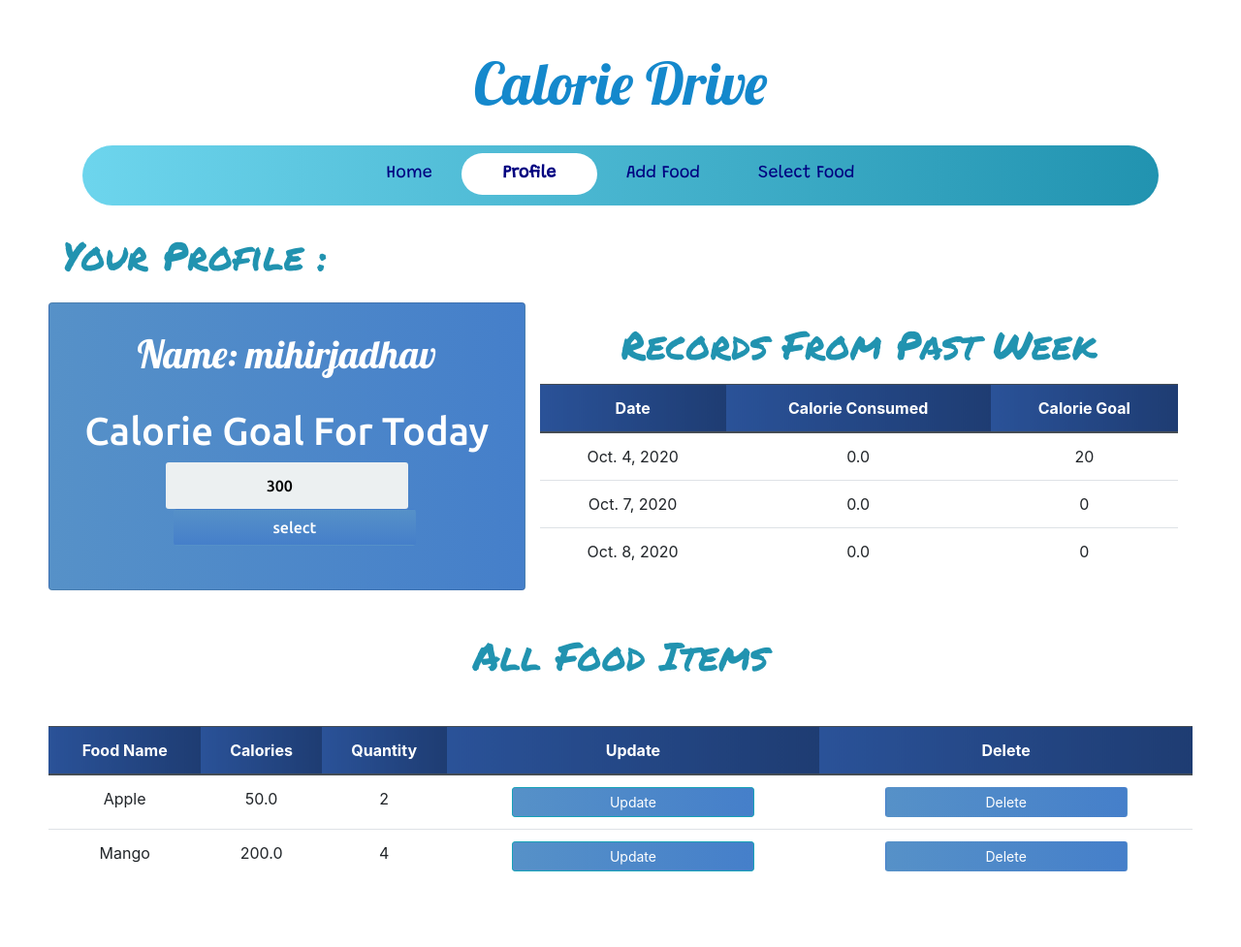
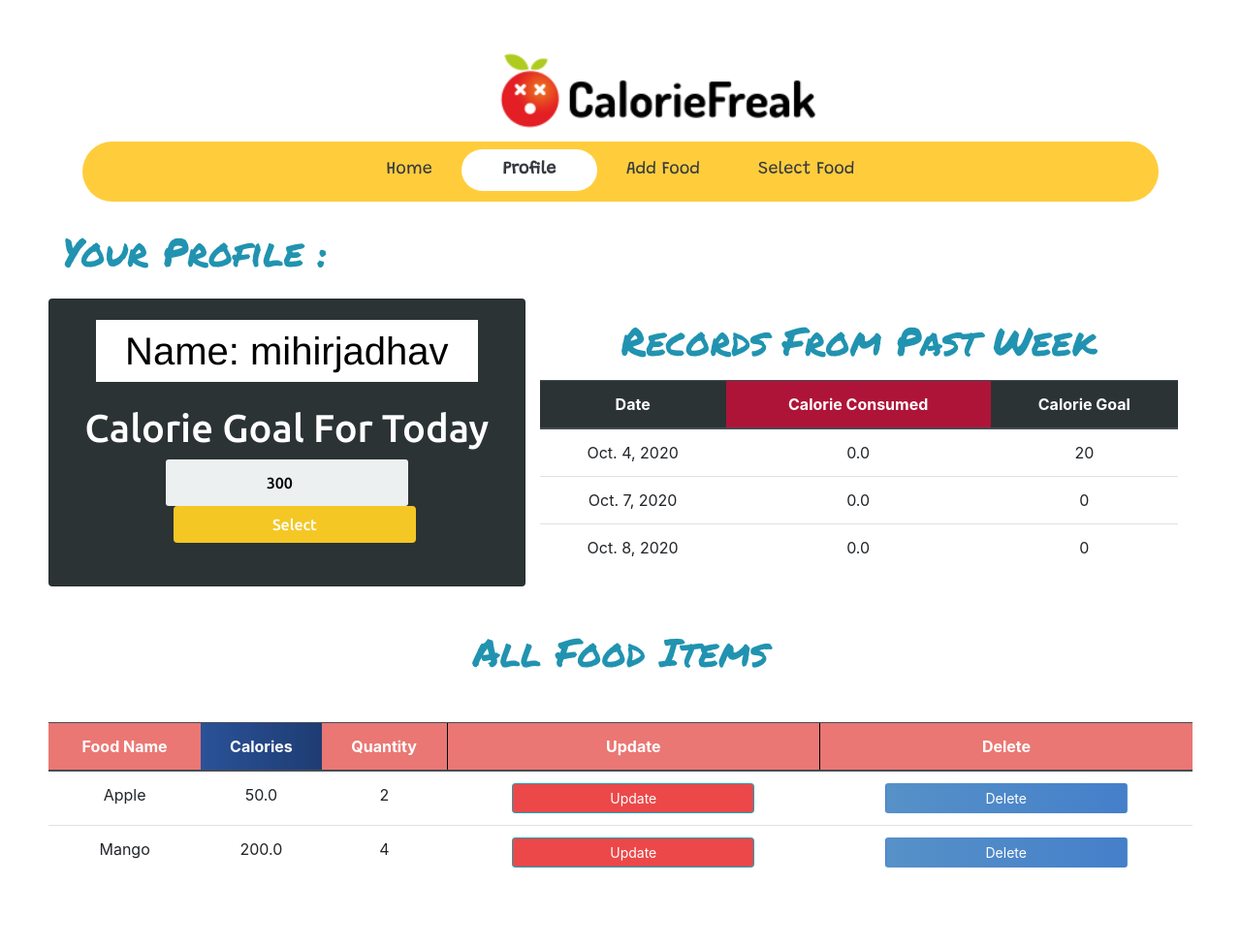
Before and after one commit to mihirjadhav04/django-calories-tracker, a Django app: page /profile/ in a window 1280 px wide. Shown: the whole page at 97% size. After the commit the page ends 895 px from the top, so only its background shows below. Run offline with Django 3.2, Linux system fonts and the light colour scheme; a user stored in the database is signed in; data comes from the database, SQL or seed files in the repository; both versions use the stored data as it was after the commit; some libraries are stand-ins or nearby versions.

Commit message:
Calories App Completed

```diff
--- a/static/css/base.css
+++ b/static/css/base.css
@@ -5,6 +5,7 @@
 @import url('https://fonts.googleapis.com/css2?family=Titillium+Web:wght@600&display=swap');
 @import url('https://fonts.googleapis.com/css2?family=Pacifico&display=swap');
 @import url('https://fonts.googleapis.com/css2?family=Lobster&display=swap');
+
 a {
   text-decoration:none !important;
 }
@@ -22,9 +23,9 @@ a {
 #navbar-primary.navbar-default .navbar-nav {
   width: 100%;
   text-align: center;
-background: #2193b0;  /* fallback for old browsers */
-background: -webkit-linear-gradient(to right, #6dd5ed, #2193b0);  /* Chrome 10-25, Safari 5.1-6 */
-background: linear-gradient(to right, #6dd5ed, #2193b0); /* W3C, IE 10+/ Edge, Firefox 16+, Chrome 26+, Opera 12+, Safari 7+ */
+background: #ffcd3c;  /* fallback for old browsers */
+background: #ffcd3c;  /* Chrome 10-25, Safari 5.1-6 */
+background: #ffcd3c; /* W3C, IE 10+/ Edge, Firefox 16+, Chrome 26+, Opera 12+, Safari 7+ */
 
   border-radius: 100px ;
 }
@@ -40,7 +41,7 @@ background: linear-gradient(to right, #6dd5ed, #2193b0); /* W3C, IE 10+/ Edge, F
 #navbar-primary.navbar-default .navbar-nav > li > a {
   padding-left: 30px;
   padding-right: 30px;
-  color:#000080;
+  color:#373a40;
   font-size: 18px;
   text-decoration:none;
 }
--- a/templates/base.html
+++ b/templates/base.html
@@ -15,34 +15,10 @@
 
 </head>
 <body>
-  <a href={% url "home" %}><h1 class="logo text-center">Calorie Drive</h1></a>
-<nav id="navbar-primary" class="navbar navbar-expand-lg navbar-default active" role="navigation">
-
-    <!-- Brand and toggle get grouped for better mobile display -->
-
- <div class="container">
-          <div class="navbar-header">
-            <!-- Brand and toggle get grouped for better mobile display -->
-          <button class="navbar-toggler custom-toggler" type="button" data-toggle="collapse" data-target="#resNav"  id='navbar-toggler'>
-            <span class="navbar-toggler-icon" id="ham"></span>
-          </button>
-        </div>
-            <!-- Collect the nav links, forms, and other content for toggling -->
-            <div class="collapse navbar-collapse" id="resNav">
-            <ul class="navbar-nav justify-content-center">
-              {% with url_name=request.resolver_match.url_name %}
-              <li class="nav-item"><a class="nav-link  {% if url_name == 'home' %} active{% endif %}" href={% url "home" %}>Home</a></li>
-              <li class="nav-item"><a class="nav-link {% if url_name == 'profile' %} active{% endif %}" href={% url "profile" %}>Profile</a></li>
-              <li class="nav-item"><a class="nav-link {% if url_name == 'add_food' %} active{% endif %}" href={% url "add_food" %}>Add Food</a></li>
-              <li class="nav-item"><a class="nav-link {% if url_name == 'select_food' %} active{% endif %}" href={% url "select_food" %}>Select Food</a></li>
-              {% endwith %}
-            </ul>
-            </div>
-            <!-- /.navbar-collapse -->
-
- </div>
-</nav>
-
+  <a href={% url "home" %}><img src="{% static 'css/images/logo.png' %}" style="padding-left: 39%;" alt=""></a>
+  {% if user.is_authenticated %}
+  {% include 'header.html' %}
+  {% endif %}
 <!-- header role="banner" -->
         {% block content %}
         {% endblock content %}
--- /dev/null
+++ b/templates/header.html
@@ -0,0 +1,25 @@
+<nav id="navbar-primary" class="navbar navbar-expand-lg navbar-default active" role="navigation">
+
+
+    <div class="container">
+             <div class="navbar-header">
+               <!-- Brand and toggle get grouped for better mobile display -->
+             <button class="navbar-toggler custom-toggler" type="button" data-toggle="collapse" data-target="#resNav"  id='navbar-toggler'>
+               <span class="navbar-toggler-icon" id="ham"></span>
+             </button>
+           </div>
+               <!-- Collect the nav links, forms, and other content for toggling -->
+               <div class="collapse navbar-collapse" id="resNav">
+               <ul class="navbar-nav justify-content-center">
+                 {% with url_name=request.resolver_match.url_name %}
+                 <li class="nav-item"><a class="nav-link  {% if url_name == 'home' %} active{% endif %}" href={% url "home" %}>Home</a></li>
+                 <li class="nav-item"><a class="nav-link {% if url_name == 'profile' %} active{% endif %}" href={% url "profile" %}>Profile</a></li>
+                 <li class="nav-item"><a class="nav-link {% if url_name == 'add_food' %} active{% endif %}" href={% url "add_food" %}>Add Food</a></li>
+                 <li class="nav-item"><a class="nav-link {% if url_name == 'select_food' %} active{% endif %}" href={% url "select_food" %}>Select Food</a></li>
+                 {% endwith %}
+               </ul>
+               </div>
+               <!-- /.navbar-collapse -->
+
+    </div>
+   </nav>
--- a/templates/login.html
+++ b/templates/login.html
@@ -1,6 +1,8 @@
 {% extends 'base.html' %}
 
 {% block content %}
+<hr style="width:50%;font-size: 20px;  height: 3px;
+background: #ffcd3c; margin-bottom: 30px; ">
     <div class="login">
         <div class="login-screen">
             <div class="app-title">
@@ -19,7 +21,7 @@
                 <input type="password" name="password" placeholder="Password..." class="form-control" >
                 </div>
 
-                <input class="btn login_btn" type="submit" value="Login">
+                <input class="btn" style="background: #d92027;"    type="submit" value="Login">
 
             </form>
             {% for message in messages %}
--- a/templates/profile.html
+++ b/templates/profile.html
@@ -1,13 +1,14 @@
 {% extends 'base.html' %}
+{% load static %}
+{% block content %}
 
-{% block content %}
-<div class="container-fluid">
-    <h1 class="headline">Your Profile :</h1>
-        <div class="row mt-4 mb-4">
-            <div class="col-lg-5 card card-body">
+<div class="container-fluid" >
+    <h1 class="headline" >Your Profile :</h1>
+        <div class="row mt-4 mb-4" >
+            <div class="col-lg-5 card card-body" style="background: #2C3335;">
             <div class="app-title">
 
-                <h1 class="text-center profile-text mt-2">Name: {{ request.user }} </h1>
+                <h1 class="text-center profile-text mt-2"> <span style="font-family: 'Franklin Gothic Medium', 'Arial Narrow', Arial, sans-serif;color: black; background-color: #fff;padding: 10px 30px;"> Name: {{ request.user }}</span> </h1>
 
             </div>
 
@@ -17,7 +18,7 @@
                 <h1>Calorie Goal For Today</h1>
                 {{ field }}
                 {% endfor %}
-                <input class="btn login_btn profile-submit ml-3" type="submit" value="select">
+                <input class="btn login_btn profile-submit ml-3" type="submit" value="Select" style="background: #F4C724;">
 
             </form>
         </div>
@@ -27,9 +28,9 @@
         <table class="table text-center">
             <thead class="thead-dark">
                 <tr>
-                    <th scope="col">Date</th>
-                    <th scope="col">Calorie Consumed</th>
-                    <th scope="col">Calorie Goal</th>
+                    <th scope="col" style="background:#2C3335;">Date</th>
+                    <th scope="col" style="background:#AE1438">Calorie Consumed</th>
+                    <th scope="col"style="background:#2C3335;">Calorie Goal</th>
                 </tr>
             </thead>
             <tbody>
@@ -54,11 +55,11 @@
       <table class="table text-center">
             <thead class="thead-dark">
                 <tr>
-                    <th scope="col">Food Name</th>
+                    <th scope="col" style="background: #EA7773;">Food Name</th>
                     <th scope="col">Calories</th>
-                    <th scope="col">Quantity</th>
-                    <th scope="col">Update</th>
-                    <th scope="col">Delete</th>
+                    <th scope="col"style="background: #EA7773;">Quantity</th>
+                    <th scope="col" style="background: #EA7773;border-left: 1px solid black;">Update</th>
+                    <th scope="col" style="background: #EA7773;border-left: 1px solid black;">Delete</th>
                 </tr>
             </thead>
             <tbody>
@@ -67,8 +68,8 @@
                     <td>{{ food.name }}</td>
                     <td>{{ food.calorie }}</td>
                     <td>{{ food.quantity }}</td>
-                    <td><a class="btn btn-sm btn-info" href="{% url 'update_food' food.id %}">Update</a></td>
-                    <td><a class="btn btn-sm " href="{% url 'delete_food' food.id %}">Delete</a></td>
+                    <td><a class="btn btn-sm btn-info" href="{% url 'update_food' food.id %}" style="background: #EC4849;">Update</a></td>
+                    <td><a class="btn btn-sm " href="{% url 'delete_food' food.id %}" >Delete</a></td>
 
 
                 </tr>
--- a/templates/register.html
+++ b/templates/register.html
@@ -24,7 +24,7 @@
                  <div class="control-group">
                 {{ form.password2 }}
                 </div>
-                <input class="btn btn-primary btn-large btn-block" type="submit" name="Register">
+                <input class="btn btn-primary btn-large btn-block" type="submit" name="Register" style="background: #192A56;">
 
             </form>
             {{ form.errors }}
--- a/templates/select_food.html
+++ b/templates/select_food.html
@@ -12,7 +12,7 @@
               <h5 class="form-labels">
                 {{ form.as_p }}
             </h5>
-                <input class="btn login_btn pt-2" type="submit" value="select">
+                <input class="btn login_btn pt-2" type="submit" value="select" style="background: #EC4849;">
 
             </form>
         </div>
@@ -23,9 +23,9 @@
         <table class="table table-bordered text-center">
             <thead class="thead-dark">
                 <tr>
-                    <th scope="col">Food Name</th>
+                    <th scope="col" style="background: #EA7773;">Food Name</th>
                     <th scope="col">Calories</th>
-                    <th scope="col">Quantity</th>
+                    <th scope="col"style="background: #EA7773;">Quantity</th>
                 </tr>
             </thead>
             <tbody>
```
Also changed, not shown: templates/add_food.html (+4 -4 lines), templates/home.html (+14 -10 lines), db.sqlite3, static/css/images/bg1.jpg (added), static/css/images/logo.png (added).
